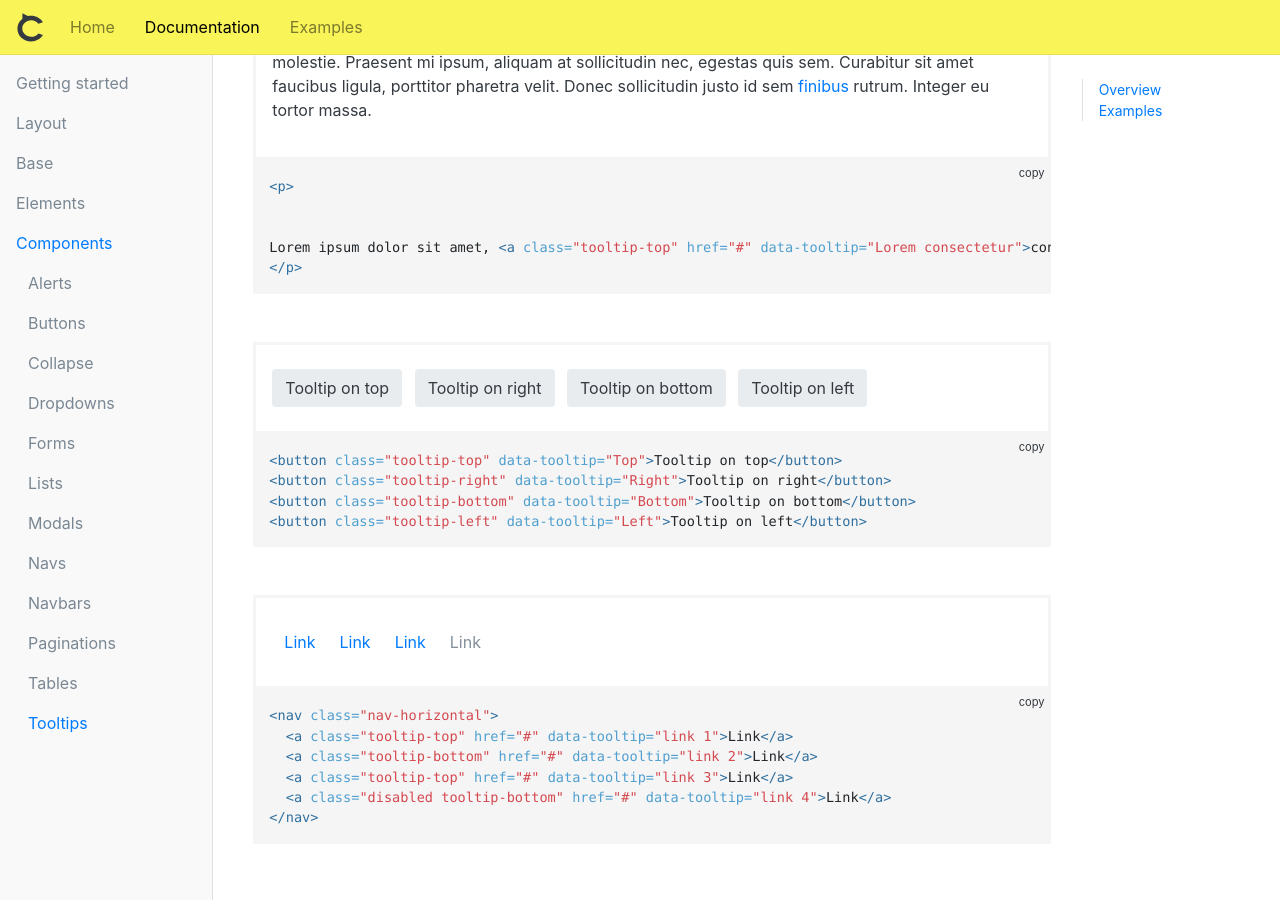
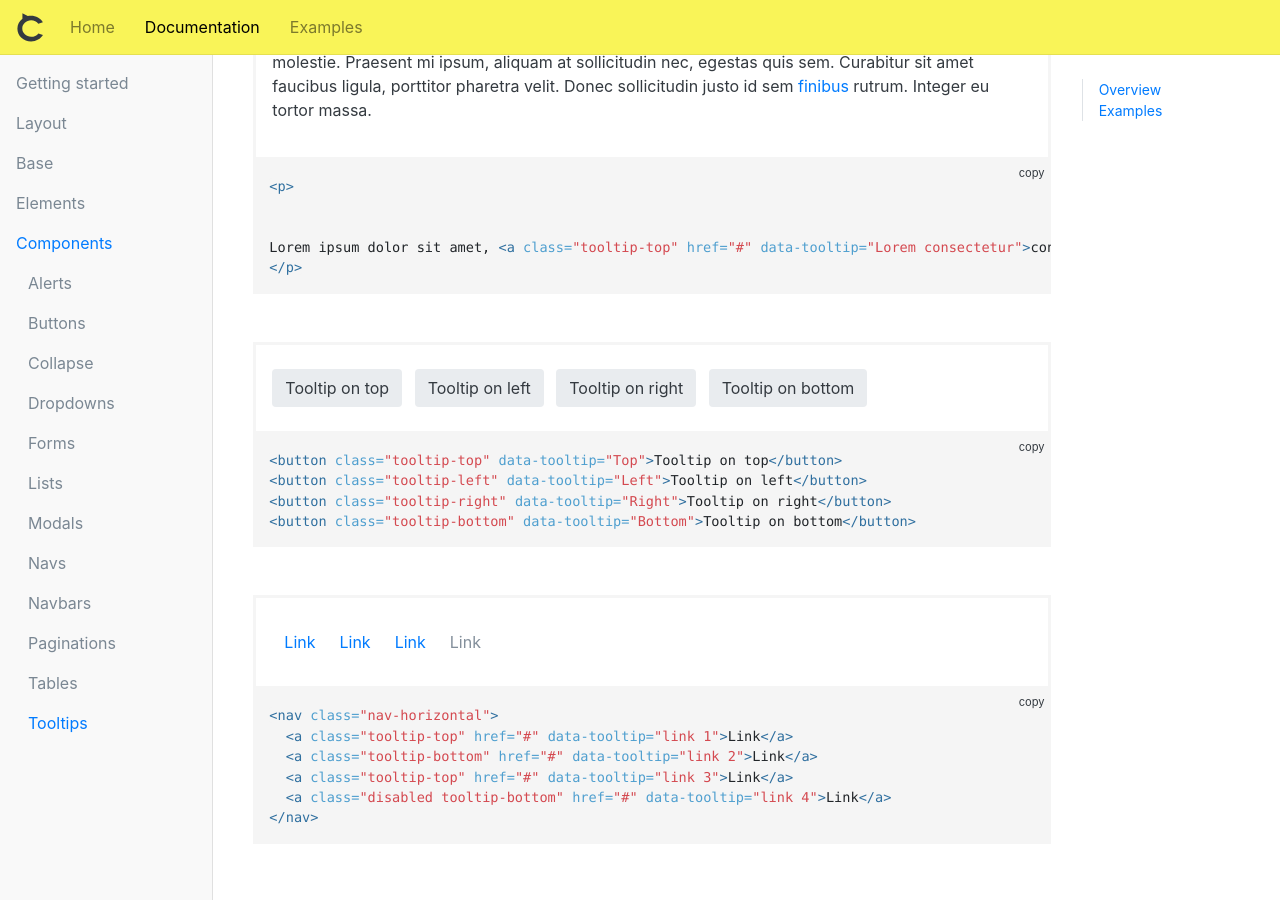
Before and after one commit to mendozagioo/cactu, a Jekyll site: the page built from documentation/components/tooltips.md, in a window 1280 px wide and 900 px high, scrolled down 725 px. Built offline with Jekyll 4.4.1, drawn with Linux system fonts in a browser that asks for light colours.

Commit message:
Changing positions

```diff
--- a/documentation/components/tooltips.md
+++ b/documentation/components/tooltips.md
@@ -29,9 +29,9 @@ Lorem ipsum dolor sit amet, <a class="tooltip-top" href="#" data-tooltip="Lorem
 
 {% capture example %}
 <button class="tooltip-top" data-tooltip="Top">Tooltip on top</button>
+<button class="tooltip-left" data-tooltip="Left">Tooltip on left</button>
 <button class="tooltip-right" data-tooltip="Right">Tooltip on right</button>
 <button class="tooltip-bottom" data-tooltip="Bottom">Tooltip on bottom</button>
-<button class="tooltip-left" data-tooltip="Left">Tooltip on left</button>
 {% endcapture %}
 {% include example.html content=example %}
 
```
